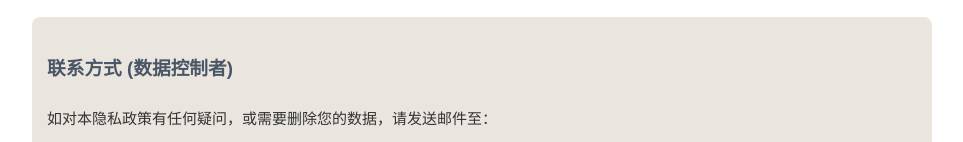
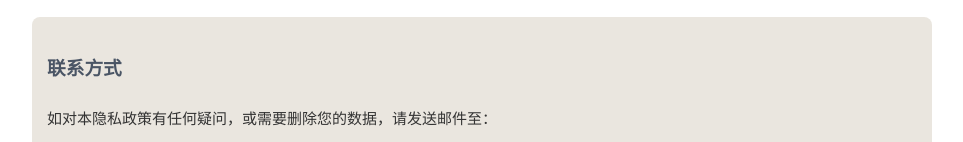
Before and after one commit to gchenrun-dotcom/PuppyFocusWebsite, a plain HTML site: page privacy.html in a window 1280 px wide. Shown: the part 1202-1344 px from the top of the page, without its empty margins (158-1121 px from the left). Drawn offline with Linux system fonts and the light colour scheme.

Commit message:
更新隐私政策页面：简化联系方式标题

```diff
--- a/privacy.html
+++ b/privacy.html
@@ -56,7 +56,7 @@
     <p>您有权要求我们删除您的所有数据。由于数据主要存储在您的设备本地，您可以通过删除 App 或在 App 内执行数据重置操作来实现。如需进一步协助或要求我们删除任何可能在后台存储的数据，请联系我们。</p>
 
     <div class="contact-info">
-        <h3>联系方式 (数据控制者)</h3>
+        <h3>联系方式</h3>
         <p>如对本隐私政策有任何疑问，或需要删除您的数据，请发送邮件至：</p>
         <p style="font-size: 1.2em; font-weight: bold;">
             <a href="mailto:gchenrun18@qq.com">gchenrun18@qq.com</a>
```
